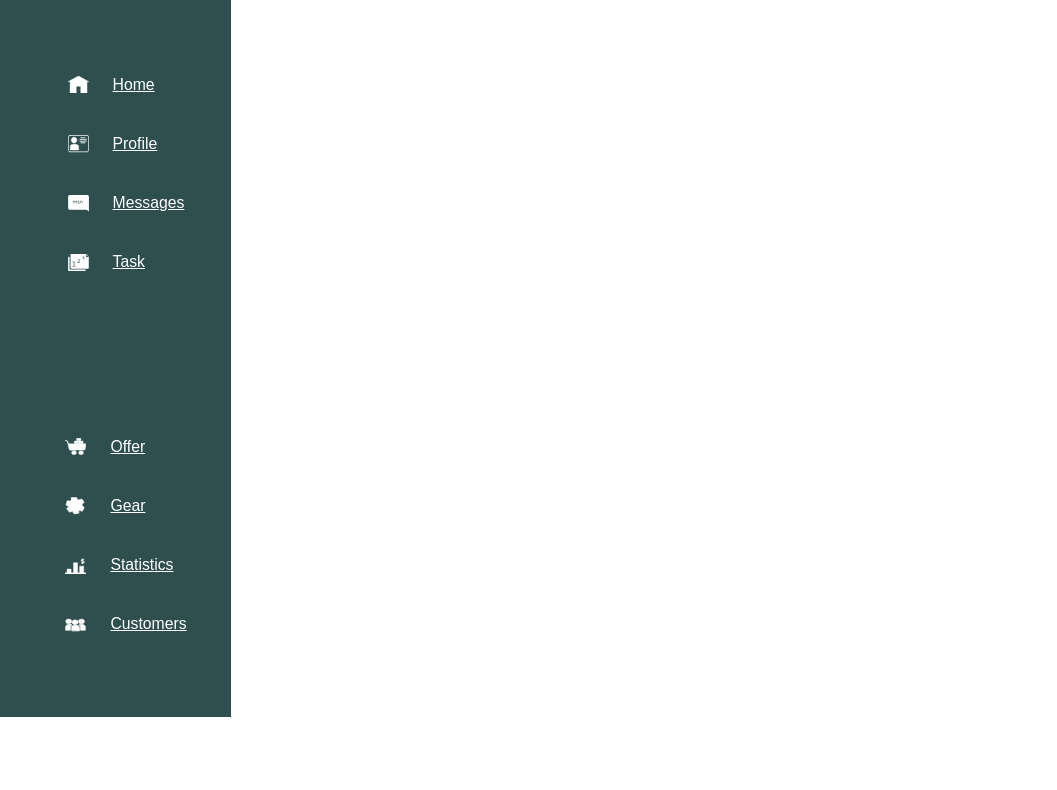
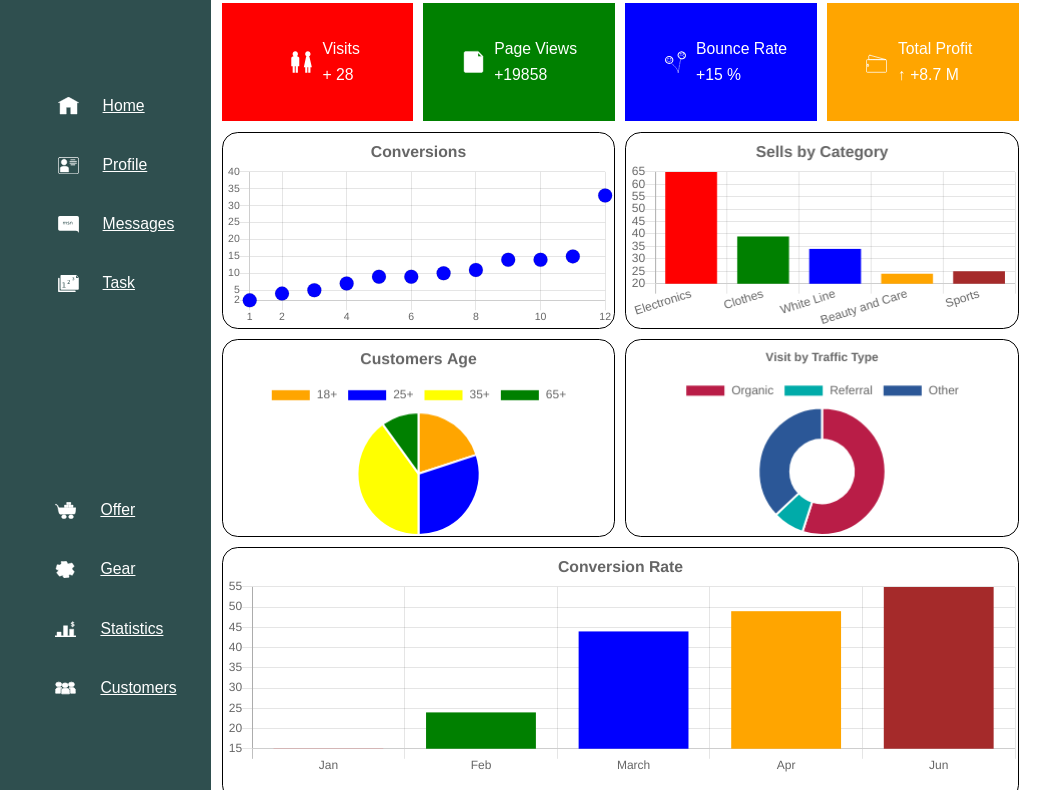
Before and after one commit to ConteEmanuel/Project-06, a plain HTML site: page index.html in a window 1280 px wide. Shown: the part 134-924 px from the top of the page, without its empty margins (0-1057 px from the left). Drawn offline with nearby package versions, Linux system fonts and the light colour scheme.

Commit message:
Main Styles Added

```diff
--- a/css/style.css
+++ b/css/style.css
@@ -7,11 +7,12 @@ body {
 }
 #bodyContent {
     display: grid;
-    grid-template-columns: 231px 777px;
-    grid-template-rows: 126.5px 724px;
+    grid-template-columns: 211px 797px;
+    grid-template-rows: 126.5px 798px;
     align-content: center;
-}
-/*menu styles*/
+    gap: 10.5px;
+ }
+/*Menu (Left Big Menu)Styles Start here*/
 #menu {
     height: 100%;
     grid-column: 1;
@@ -25,6 +26,7 @@ body {
     align-items: center;
     align-content: center;
     justify-items: center;
+    justify-content: center;
 }
 #logo {
     width: 63px;
@@ -70,7 +72,7 @@ main {
     width: 100%;
     height: 100%;
 }
-/*Header Styles*/
+/*Header Styles Start here*/
 #header{
     display: grid;
     grid-template-columns: 462px 1fr;
@@ -155,3 +157,98 @@ input[type=search]::placeholder{
     width: 89.25px;
     border: none;
 }
+/*Main Styles Start Here*/
+#main img{
+    width: 21px;
+    height: 31.5px;
+}
+#main{
+    box-sizing: border-box;
+    display: grid;
+    height: 798px;
+    width: 797px;
+    gap: 10.5px;
+    grid-template-rows: 1fr repeat(3, 1fr);
+    align-content: center;
+    justify-content: center;
+    align-items: stretch;
+}
+#main > div:first-child{
+    width: 797px;
+    font-size: 15.75px;
+    grid-row: 1;
+    display: grid;
+    grid-template-columns: 1fr 1fr 1fr 1fr;
+    gap: 10.5px;
+}
+#visits, #pageViews, #bounce, #profit{
+    display: grid;
+    grid-template-columns: 1fr 2fr;
+    grid-template-rows: 1fr 1fr;
+    align-content: center;
+    justify-content: center;
+    justify-items: center;
+    align-items: stretch;
+    gap: 10.5px;
+}
+#visits{
+    grid-template-columns: 1fr 1fr;
+}
+
+#main > div:first-child > div > img{
+    grid-column: 1/2;
+    grid-row: 1/3;
+    justify-self: end;
+    align-self: center;
+}
+#main > div:first-child > div >h2{
+    grid-column: 2/3;
+    justify-self:start;
+    align-self: end;
+}
+#main > div:first-child > div >span{
+    grid-column: 2/3;
+    grid-row: 2/3;
+    justify-self: start;
+}
+
+#main > div:nth-child(2){
+    grid-row: 2/3;
+    display: grid;
+    grid-template-columns:1fr 1fr;
+    gap: 10.5px;
+}
+#main > div:nth-child(3){
+    grid-row: 3/4;
+    display: grid;
+    grid-template-columns:1fr 1fr;
+    gap: 10.5px;
+}
+#scatterChar, #barsChar, #pieChart, #doughnutChar{
+    border: solid 1px black;
+    border-radius: 15.75px;
+}
+
+#monthBarChar{
+    grid-row: 4/5;
+    align-self:end;
+    border: solid 1px black;
+    border-radius: 15.75px;
+}
+#visits{
+    background-color: red;
+    grid-column: 1;
+    width: 100%;
+}
+#pageViews{
+    background-color: green;
+    grid-column: 2/3;
+}
+#bounce{
+    background-color: blue;
+    grid-column: 3/4;
+}
+#profit{
+    background-color: orange;
+    grid-column: 4/5;
+}
```
